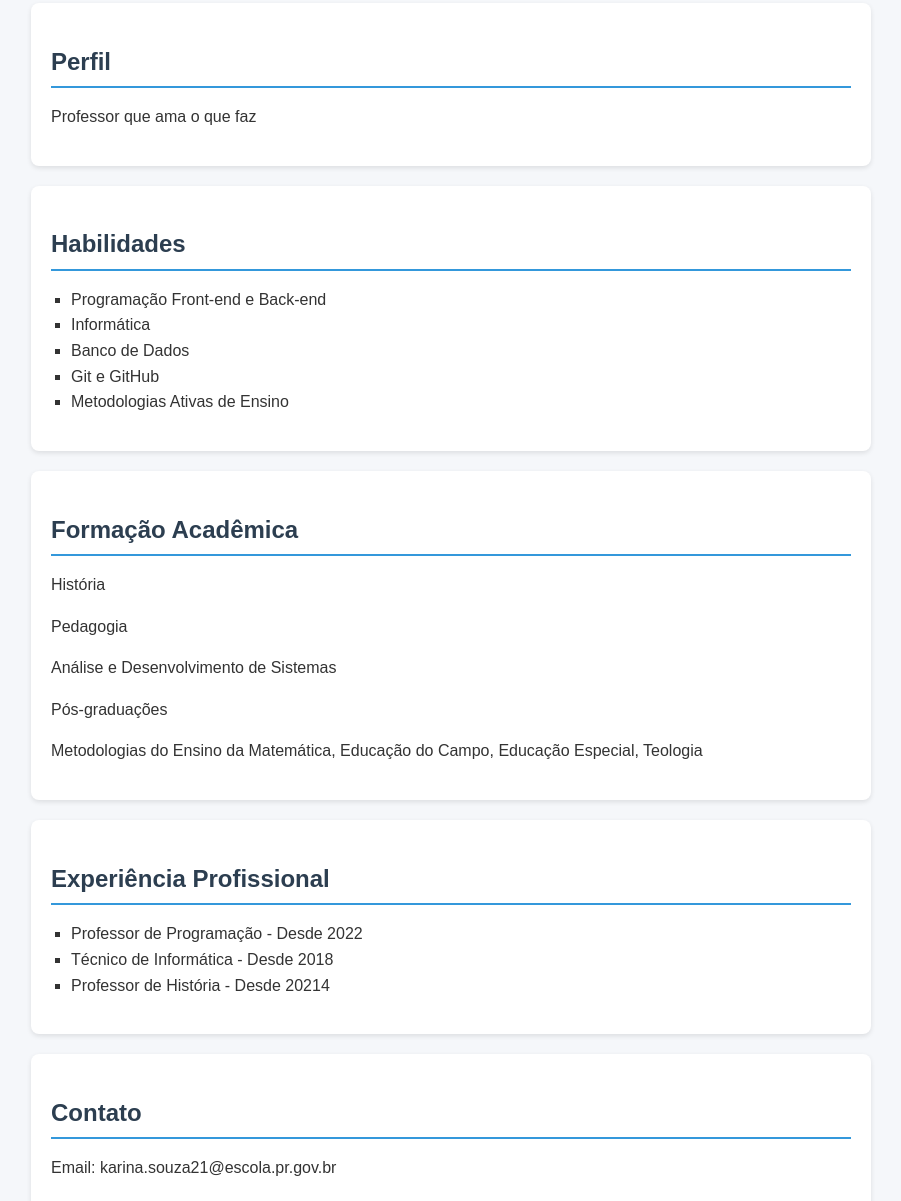
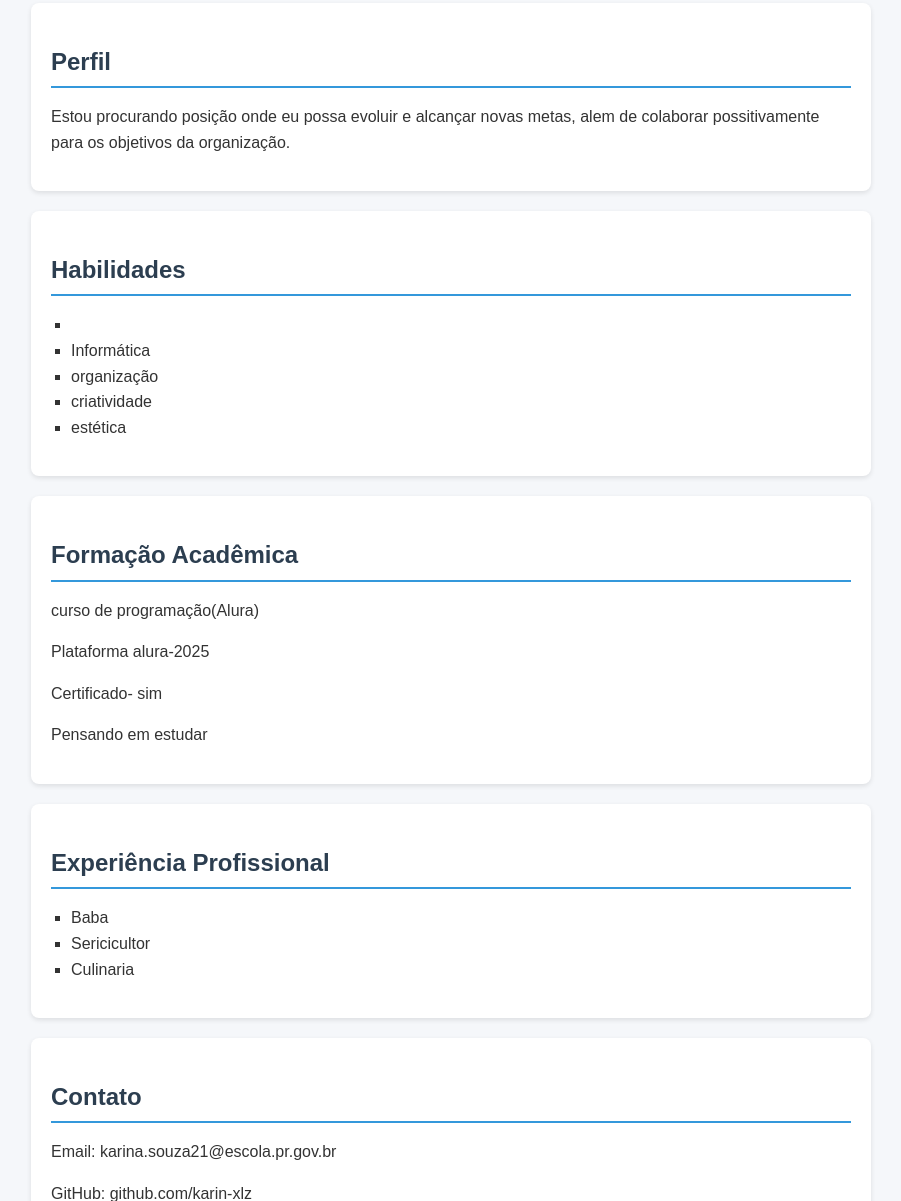
Before and after one commit to karin-xlz/meu-curriculo, a plain HTML site: page index.html in a window 1280 px wide. Shown: the part 193-1394 px from the top of the page, without its empty margins (189-1090 px from the left). Drawn offline with Linux system fonts and the light colour scheme.

Commit message:
Update index.html

```diff
--- a/index.html
+++ b/index.html
@@ -9,7 +9,7 @@
   <!-- Define a codificação de caracteres como UTF-8 (suporta acentos e caracteres especiais) -->
   <meta name="viewport" content="width=device-width, initial-scale=1.0">
   <!-- Configura a viewport para responsividade em dispositivos móveis -->
-  <title>Currículo Acadêmico - Rafael Assis Santos</title>
+  <title>Currículo Acadêmico - Karina da Silva Souza</title>
   <!-- Título que aparece na aba do navegador -->
   <link rel="stylesheet" href="style.css">
   <!-- Link para o arquivo CSS externo (estilos) -->
@@ -42,7 +42,7 @@
     <!-- Seção de perfil -->
     <h2>Perfil</h2>
     <!-- Título da seção -->
-    <p>Professor que ama o que faz</p>
+    <p>Estou procurando posição onde eu possa evoluir e alcançar novas metas, alem de colaborar possitivamente para os objetivos da organização.</p>
     <!-- Texto descritivo -->
   </section>
 
@@ -51,33 +51,32 @@
     <h2>Habilidades</h2>
     <ul>
       <!-- Lista não ordenada -->
-      <li>Programação Front-end e Back-end</li>
+      <li></li>
       <!-- Item da lista -->
       <li>Informática</li>
-      <li>Banco de Dados</li>
-      <li>Git e GitHub</li>
-      <li>Metodologias Ativas de Ensino</li>
+      <li>organização</li>
+      <li>criatividade</li>
+      <li>estética</li>
     </ul>
   </section>
 
   <section class="formacao">
     <!-- Seção de formação acadêmica -->
     <h2>Formação Acadêmica</h2>
-    <p>História</p>
-    <p>Pedagogia</p>
-     <p>Análise e Desenvolvimento de Sistemas</p>
+    <p>curso de programação(Alura)</p>
+    <p>Plataforma alura-2025</p>
+     <p>Certificado- sim</p>
     <!-- Parágrafo com informação -->
-    <p>Pós-graduações</p>
-    <p>Metodologias do Ensino da Matemática, Educação do Campo, Educação Especial, Teologia</p>
+    <p>Pensando em estudar</p>
   </section>
 
   <section class="experiencia">
     <!-- Seção de experiência profissional -->
     <h2>Experiência Profissional</h2>
     <ul>
-      <li>Professor de Programação - Desde 2022</li>
-      <li>Técnico de Informática - Desde 2018</li>
-      <li> Professor de História - Desde 20214</li>
+      <li>Baba</li>
+      <li>Sericicultor</li>
+      <li>Culinaria</li>
     </ul>
   </section>
 
```
